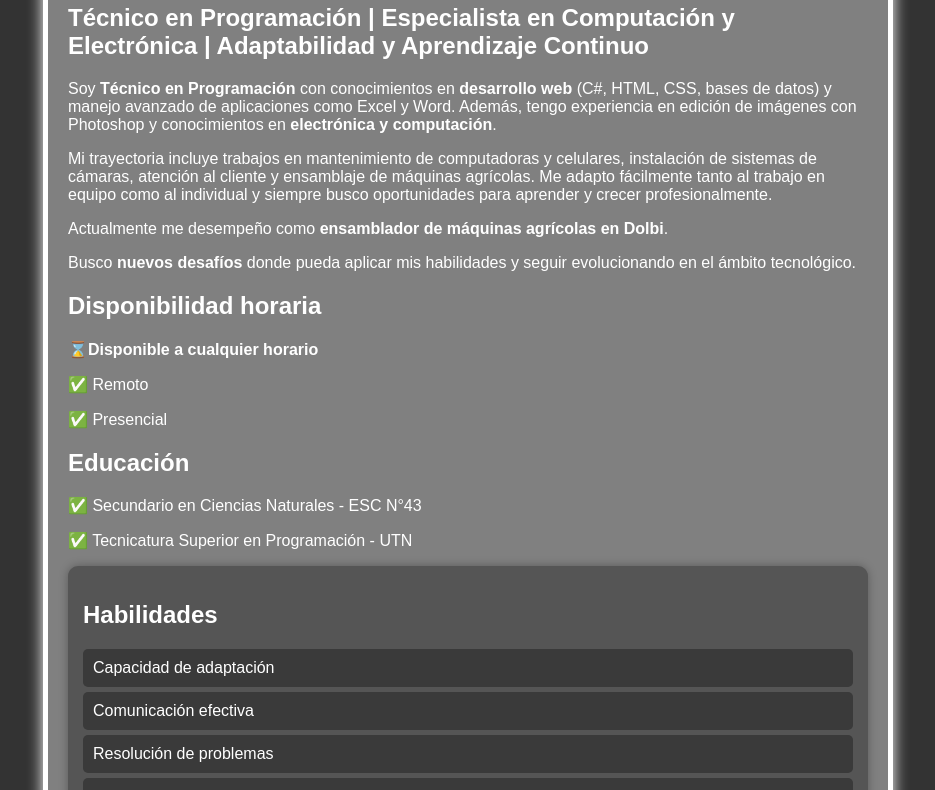
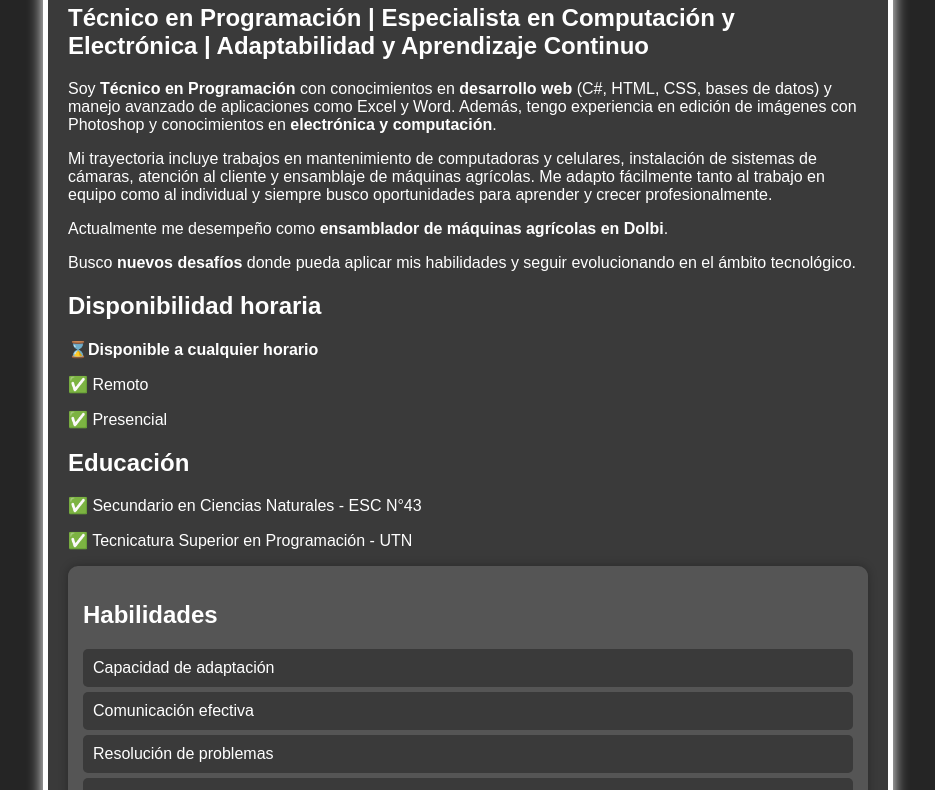
Before and after one commit to VEsquivel21/Curriculum, a plain HTML site: page Index.html in a window 1280 px wide. Shown: the part 190-980 px from the top of the page, without its empty margins (172-1107 px from the left). Drawn offline with Linux system fonts and the light colour scheme.

Commit message:
Add files via upload

```diff
--- a/Index.html
+++ b/Index.html
@@ -6,8 +6,8 @@
     <meta name="viewport" content="width=device-width, initial-scale=1.0">
     <title>Currículum</title>
     <style>
-        body { font-family: Arial, sans-serif; margin: 20px; background-color: #333; }
-        .container { max-width: 800px; margin: auto; background: gray; padding: 20px; box-shadow: 2px 2px 10px #4f4f4f; }
+        body { font-family: Arial, sans-serif; margin: 20px; background-color: #252525; }
+        .container { max-width: 800px; margin: auto; background: #3a3a3a; padding: 20px; box-shadow: 2px 2px 10px #4f4f4f; }
         h1, h2, p { color: white; }
         .contacto, .habilidades, .experiencia { margin-bottom: 20px; }
         ul { color: white; list-style-type: none; padding: 0; }
```
